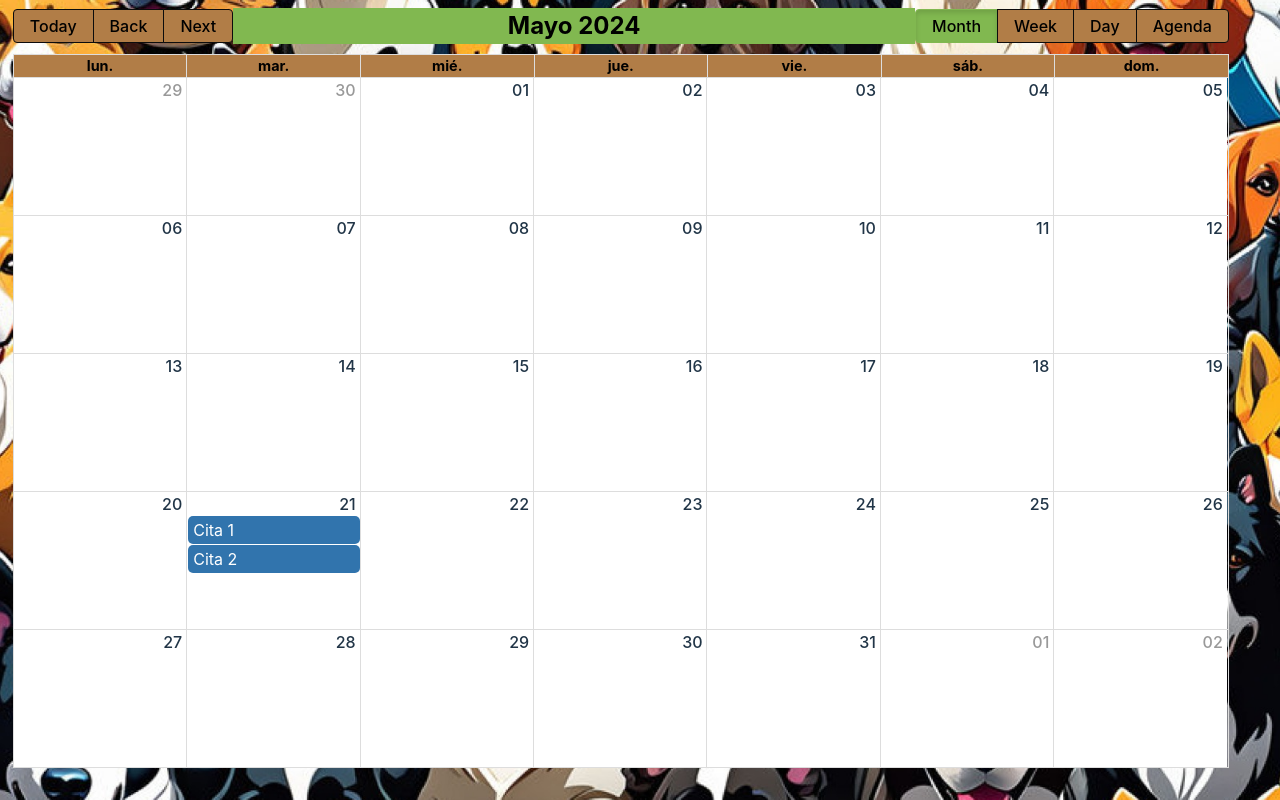
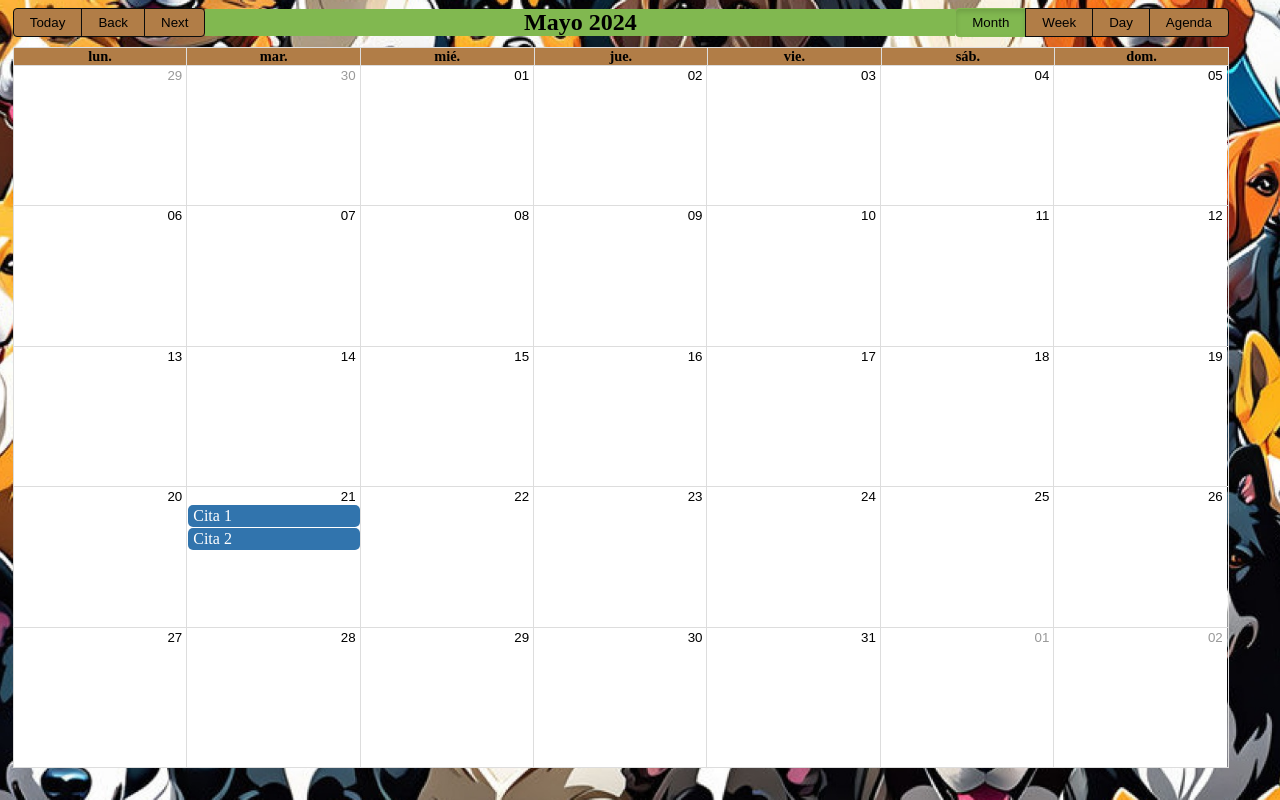
Before and after one commit to Fabito232/DogGroom, a React (Vite) app in the folder frontend/dog_groom/: page /citas in a window 1280 px wide. Built offline with nearby package versions, Linux system fonts and the light colour scheme.

Commit message:
Revert "Merge branch 'javier' of https://github.com/Fabito232/DogGroom into fabian"
This reverts commit dbdaf3564aa97d6d383210bde59ca80ab219fd6e, reversing
changes made to 999121e243ffa805bf1f4214855230f38d8aab56.

```diff
--- a/frontend/dog_groom/src/components/App.jsx
+++ b/frontend/dog_groom/src/components/App.jsx
@@ -1,4 +1,5 @@
-//import { useState } from 'react'
+import { useState } from 'react'
+import AgendarCita from './AgendarCita';
 import { BrowserRouter as Router, Route, Routes } from 'react-router-dom';
 import '../styles/App.css'
 import Login from './login'
@@ -14,7 +15,8 @@ const App = () => {
       <Router>
         <Routes>
           <Route path="/" element={<Login/>}/>
-          <Route path="/citas" element={<Citas />} />
+          <Route path="/citas" element={<Citas />}/>
+          <Route path="/agendarcita" element={<AgendarCita />}/>
         </Routes>
       </Router>
     </>
--- a/frontend/dog_groom/src/main.jsx
+++ b/frontend/dog_groom/src/main.jsx
@@ -1,9 +1,6 @@
 import React from 'react'
 import ReactDOM from 'react-dom/client'
 import App from './components/App.jsx'
-import '../src/styles/index.css'
-
-
 ReactDOM.createRoot(document.getElementById('root')).render(
   <React.StrictMode>
     <App/>
```
